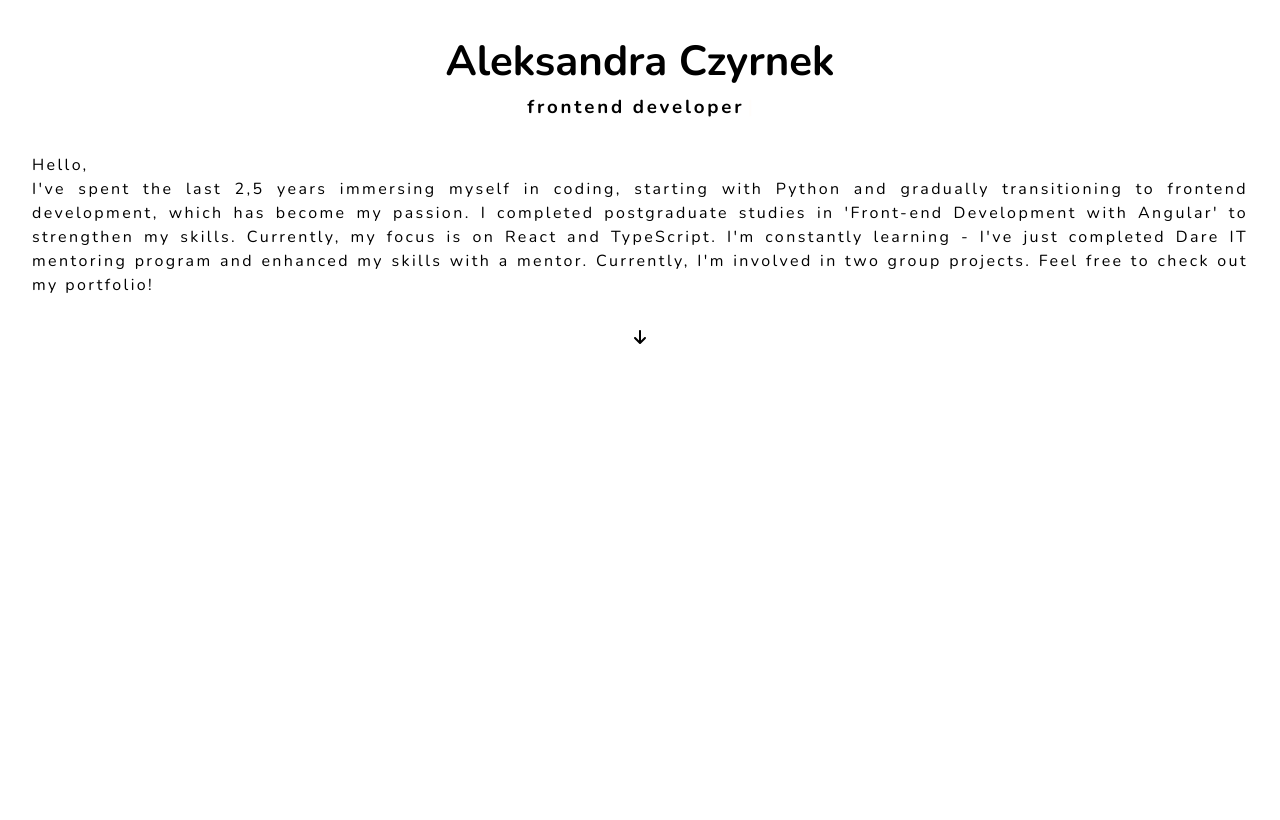
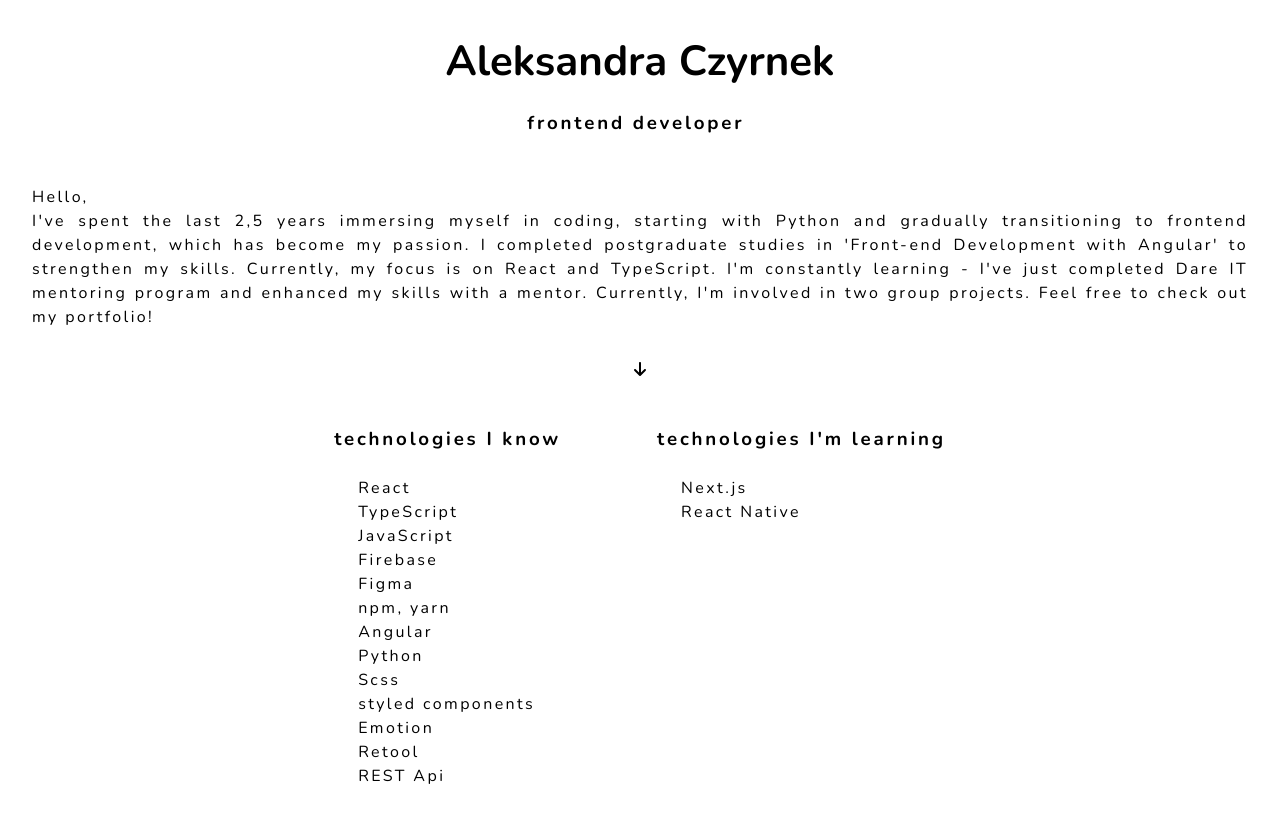
Before and after one commit to olcolcolc/olcolcolc.github.io, a React (Vite) app: page / in a window 1280 px wide. Shown: the part 298-1118 px from the top of the page. Before the commit the page ends 800 px from the top, so only its background shows below. Built offline with nearby package versions, Linux system fonts and the light colour scheme.

Commit message:
feat(home): Add Technologies

```diff
--- a/src/components/home/Home.tsx
+++ b/src/components/home/Home.tsx
@@ -36,6 +36,7 @@
   overflow: hidden;
   white-space: nowrap;
   letter-spacing: 0.15em;
+  padding: 1rem;
 `;
 
 const Bio = styled.p`
@@ -45,6 +46,19 @@
   padding: 2rem;
   overflow: hidden;
   letter-spacing: 0.15em;
+`;
+
+const List = styled.ul`
+  list-style-type: none;
+`;
+
+const TechnologiesDiv = styled.div`
+  display: flex;
+  flex-direction: row;
+  align-items: flex-start;
+  @media screen and (max-width: 650px) {
+    flex-direction: column;
+  }
 `;
 
 // react-router-dom, types
@@ -75,6 +89,33 @@
         check out my portfolio!
       </Bio>
       <FontAwesomeIcon icon={faArrowDown} />
+      <TechnologiesDiv>
+        <Bio>
+          <Subtitle>technologies I know</Subtitle>
+          <List>
+            <li>React</li>
+            <li>TypeScript</li>
+            <li>JavaScript</li>
+            <li>Firebase</li>
+            <li>Figma</li>
+            <li>npm, yarn</li>
+            <li>Angular</li>
+            <li>Python</li>
+            <li>Scss</li>
+            <li>styled components</li>
+            <li>Emotion</li>
+            <li>Retool</li>
+            <li>REST Api</li>
+          </List>
+        </Bio>
+        <Bio>
+          <Subtitle>technologies I'm learning</Subtitle>
+          <List>
+            <li>Next.js</li>
+            <li>React Native</li>
+          </List>
+        </Bio>
+      </TechnologiesDiv>
     </HomeContainer>
   );
 }
```
